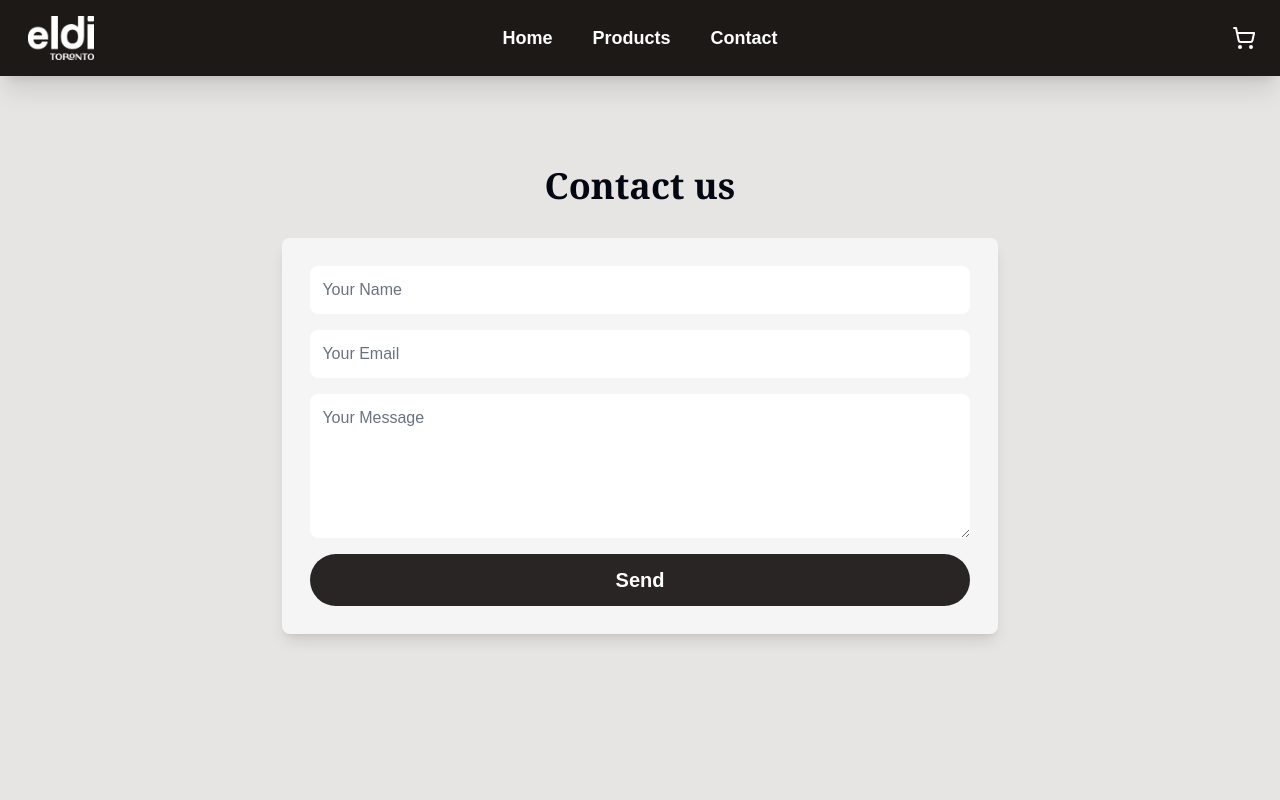
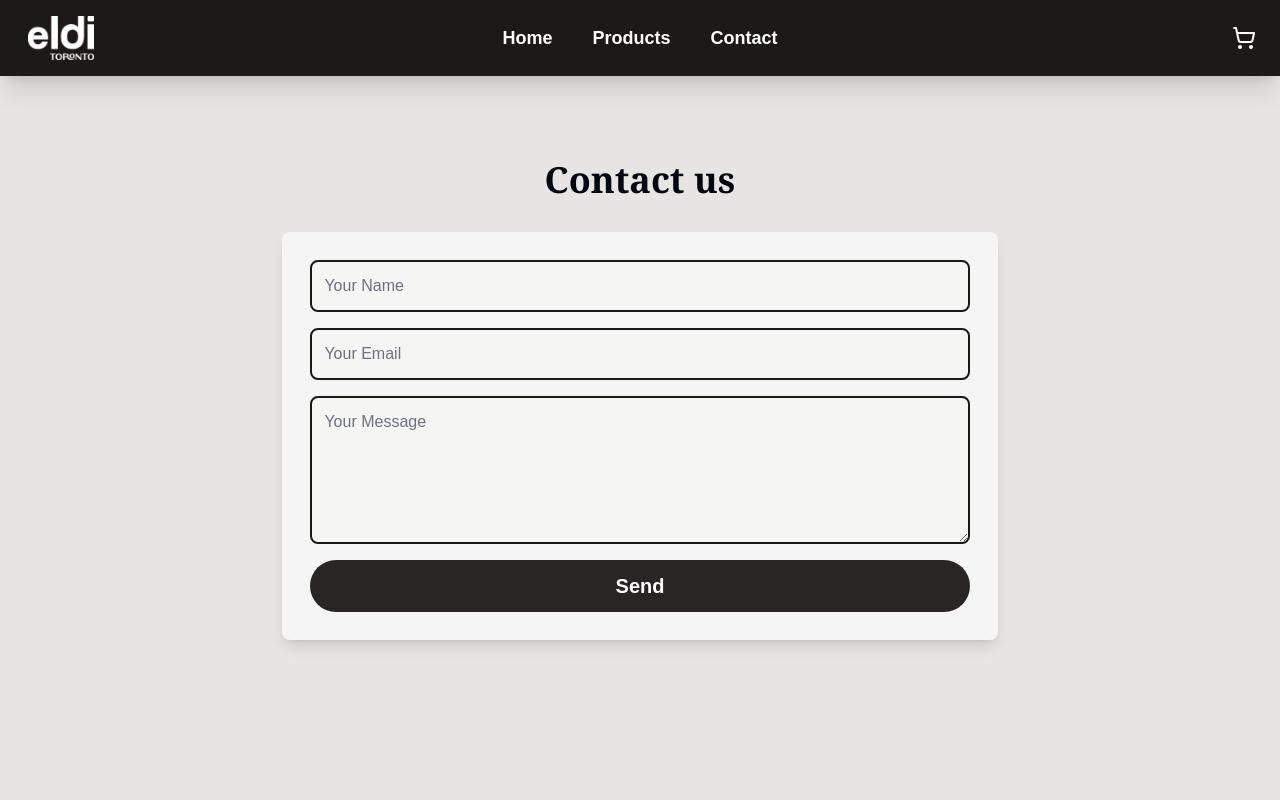
Before and after one commit to cdiaconu04/Eldi-Ecom-Store, a Next.js app: page /contact in a window 1280 px wide. Shown: the top 800 px of the page. Built offline with nearby package versions, Linux system fonts and the light colour scheme.

Commit message:
Added input border to contact form

```diff
--- a/src/app/contact/page.js
+++ b/src/app/contact/page.js
@@ -45,8 +45,8 @@ export default function Contact() {
                                 placeholder="Your Name"
                                 value={formData.name}
                                 onChange={handleChange}
-                                className="rounded-lg border-none focus:outline-none placeholder-gray-500
-                                    text-gray-950 bg-white
+                                className="rounded-lg border-2 border-stone-900 focus:outline-none placeholder-gray-500
+                                    text-gray-950 bg-stone-100
                                     xl:text-base lg:text-sm text-xs
                                     xl:p-3 md:p-2 sm:p-1.5 p-1
                                 "
@@ -59,8 +59,8 @@ export default function Contact() {
                                 placeholder="Your Email"
                                 value={formData.email}
                                 onChange={handleChange}
-                                className="rounded-lg border-none focus:outline-none placeholder-gray-500
-                                    text-gray-950 bg-white
+                                className="rounded-lg border-2 border-stone-900 focus:outline-none placeholder-gray-500
+                                    text-gray-950 bg-stone-100
                                     xl:text-base lg:text-sm text-xs
                                     xl:p-3 md:p-2 sm:p-1.5 p-1
                                 "
@@ -73,8 +73,8 @@ export default function Contact() {
                                 value={formData.message}
                                 onChange={handleChange}
                                 rows="5"
-                                className="rounded-lg border-none focus:outline-none placeholder-gray-500
-                                    text-gray-950 bg-white
+                                className="rounded-lg border-2 border-stone-900 focus:outline-none placeholder-gray-500
+                                    text-gray-950 bg-stone-100
                                     xl:text-base lg:text-sm text-xs
                                     xl:p-3 md:p-2 sm:p-1.5 p-1
                                     "
```
